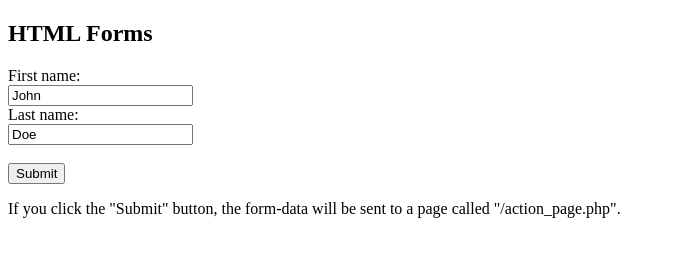
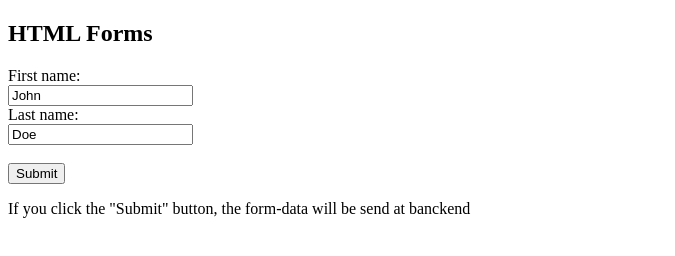
Before and after one commit to raool0/demo, a plain HTML site: page index.html in a window 1280 px wide. Shown: the whole page, without its empty margins (0-675 px from the left). Drawn offline with Linux system fonts and the light colour scheme.

Commit message:
Update index.html

```diff
--- a/index.html
+++ b/index.html
@@ -12,7 +12,7 @@
   <input type="submit" value="Submit">
 </form>
 
-<p>If you click the "Submit" button, the form-data will be sent to a page called "/action_page.php".</p>
+<p>If you click the "Submit" button, the form-data will be send at banckend</p>
 
 </body>
 </html>
```
